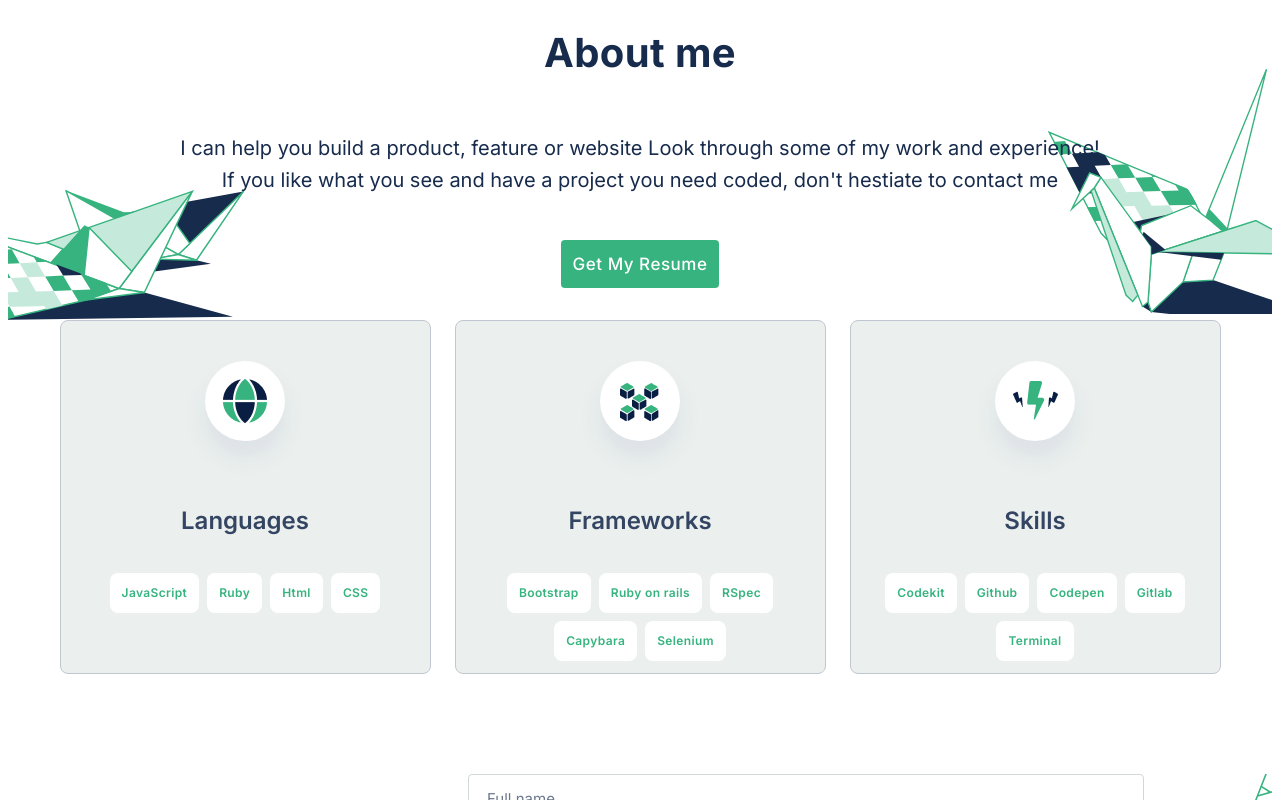
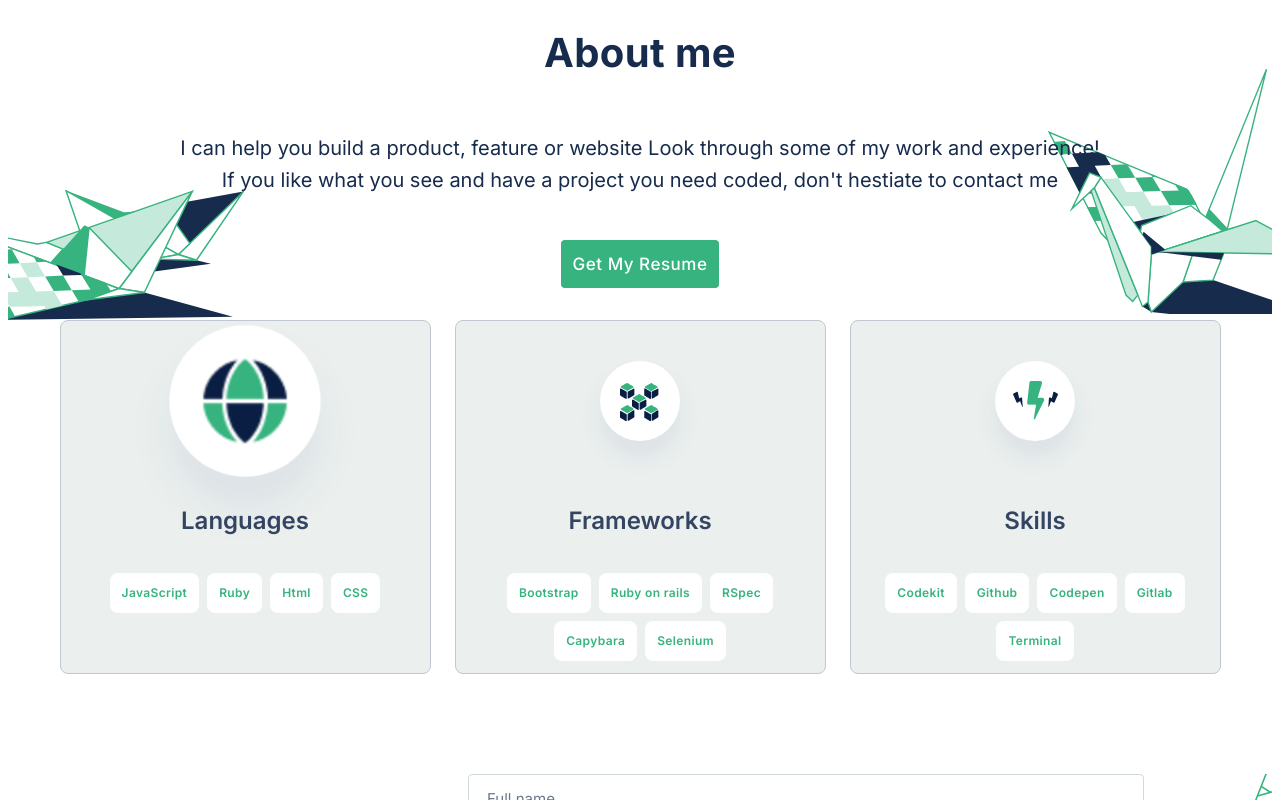
Before and after one commit to mullenlucas/portfolio_main, a website: page index.html in a window 1280 px wide. In both pictures the pointer is over the element 245 px from the left and 3668 px from the top of the page. Shown: the part 3268-4068 px from the top of the page. Drawn offline with Linux system fonts and the light colour scheme.

Commit message:
make transtion effects in about me section in cards images

```diff
--- a/styles.css
+++ b/styles.css
@@ -131,6 +131,12 @@
   margin-top: 40px;
 }
 
+.about-me-card-icon-circle {
+  transition: transform 3s ease-in;
+}
+.about-me-card-icon-circle:hover {
+  transform: scale(2);
+}
 .about-me-about-buttons {
   display: flex;
   justify-content: space-between;
```
